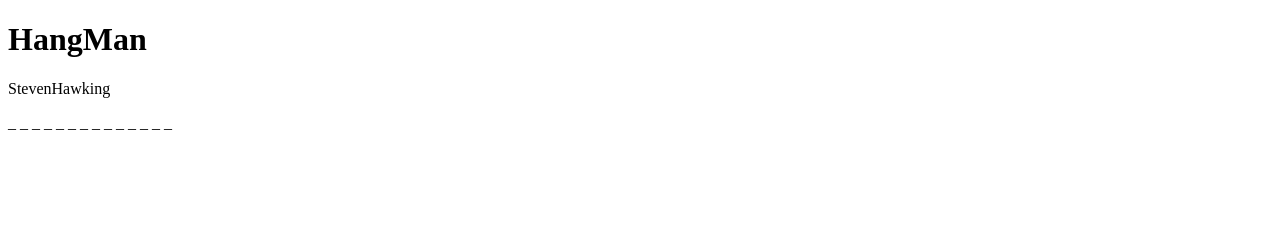
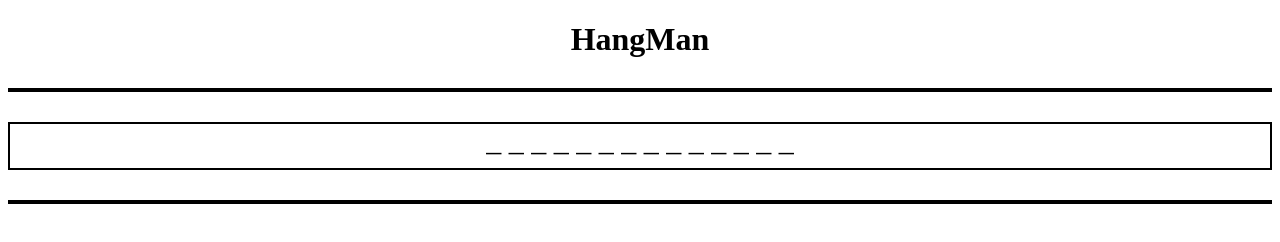
Before and after one commit to martttizzle/Hangman-Game, a plain HTML site: page index.html in a window 1280 px wide. Drawn offline with Linux system fonts and the light colour scheme.

Commit message:
add all updates from laptop

```diff
--- a/assets/javascript/game.js
+++ b/assets/javascript/game.js
@@ -1,13 +1,16 @@
 
 var astronomers = ["GalileoGalilei","Hipparchus","EdwinHubble","StevenHawking"];
 var underScoreArry =[];//storing the amount of underscores;
+var userInputs = []; //the user inputs from keyboard.
 var stringSize;
 
 //Randomizing the number for array
 var randNum = Math.floor(Math.random()*astronomers.length);
 var astroPeople = astronomers[randNum];
+
 // Storing number value of length of astronomers name
 stringSize = astroPeople.length;
+
 // Generating underscores and putting in to array.
 function underScoreGenerator (amt) {
     for(var i = 0; i <= amt; i++){
@@ -16,18 +19,22 @@ function underScoreGenerator (amt) {
     return underScoreArry;
 }
 
+//Make the function call and input length of name for function args
 var displayUnderScore = underScoreGenerator(stringSize).join("   ");
 
+//USER Input
 
+document.addEventListener('keydown', function(event) {
+    console.log("------> "+ event.keyCode);
+    var res = String.fromCharCode(event.keyCode);
+    document.getElementById("test3").innerHTML = res;
 
-console.log(underScoreArry.join(" "));
-
-
-
+});
 
 
 
 
 //testing onto HTML
-document.getElementById("test").innerHTML = astroPeople;
+//document.getElementById("test").innerHTML = astroPeople;
 document.getElementById("test2").innerHTML = displayUnderScore;
+//document.getElementById("test3").innerHTML = guesses;
--- a/index.html
+++ b/index.html
@@ -7,7 +7,25 @@
     <title>HangMan</title>
     <link rel="stylesheet" href="assets/css/reset.css">
     <link rel="stylesheet" href="assets/css/style.css">
+<style>
 
+p {
+    font-size: 30px;
+    text-align: center;
+    border: solid 2px black;
+}
+
+h1 {
+    text-align: center
+
+}
+
+#test2 {
+    border: solid 2px black;
+
+    padding-bottom: 10px;
+}
+</style>
 </head>
 <body>
     <header>
@@ -18,6 +36,8 @@
     <p id=test2></p>
 
 
+    <p id="test3"></p>
+
 
 
 <script src="assets/javascript/game.js"></script>
```
